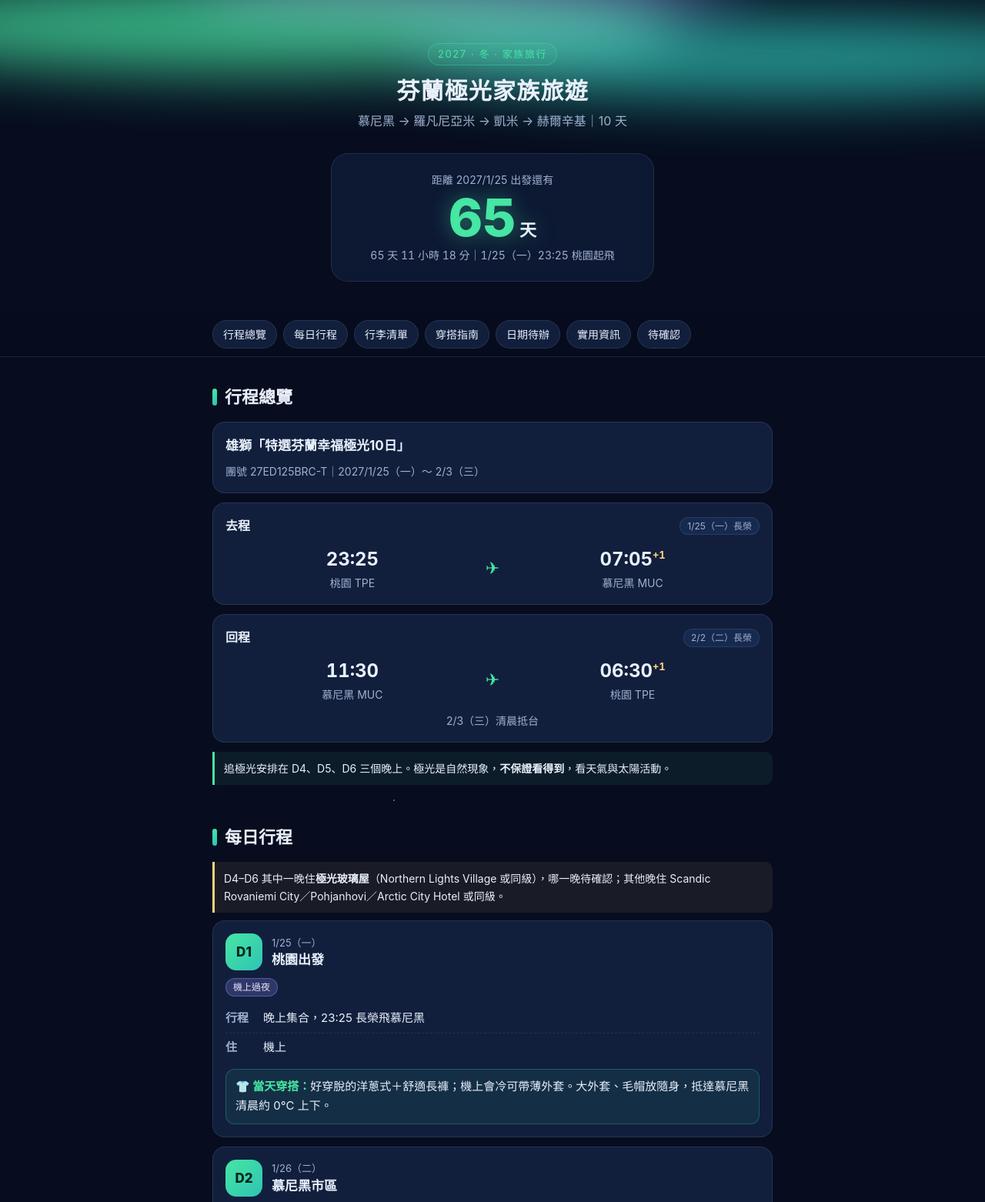
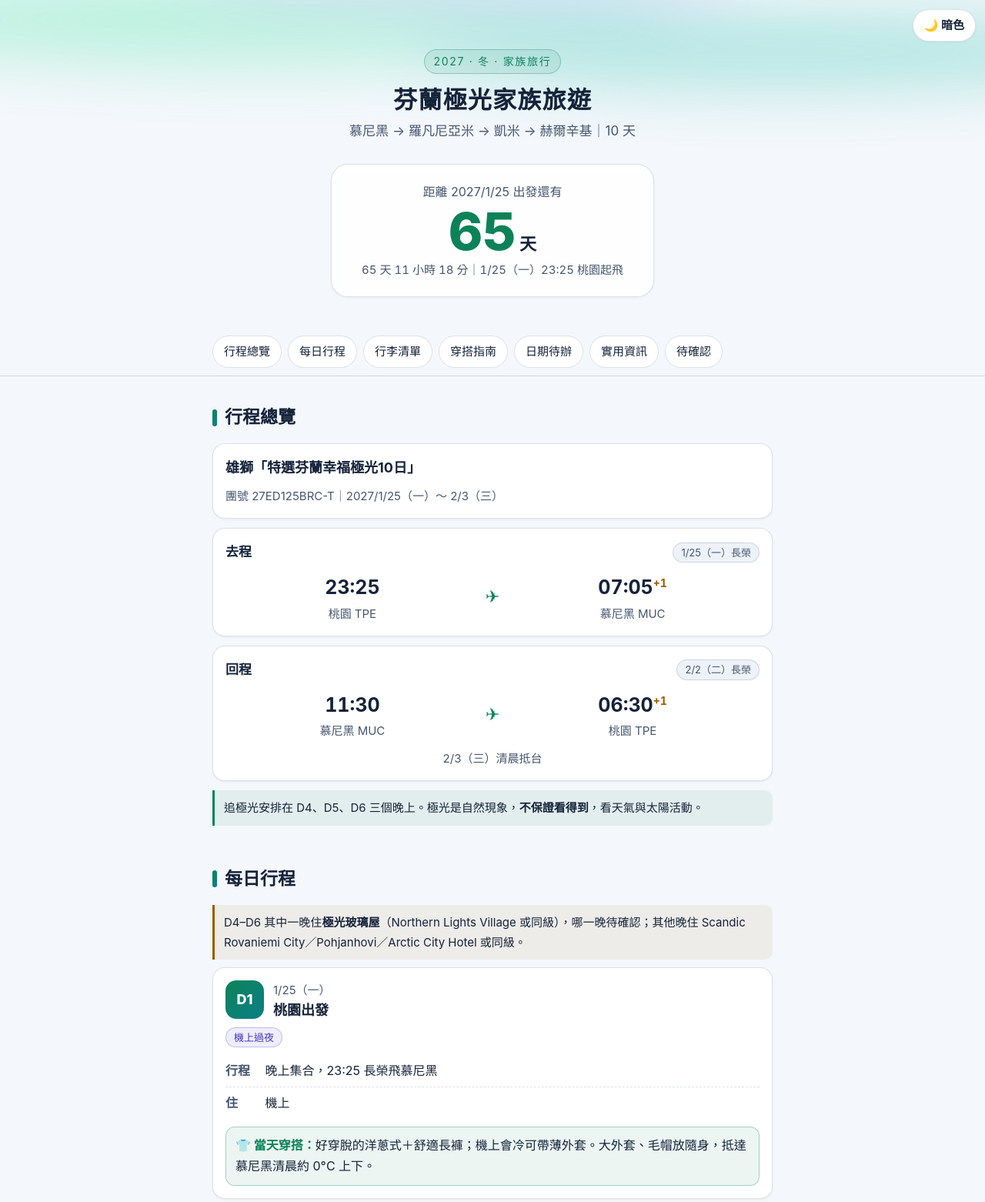
Before and after one commit to 335588yyyti/finlandtrip, a plain HTML site: page index.html in a window 1280 px wide. Shown: the top 1562 px of the page at 77% size. Drawn offline with Linux system fonts and the light colour scheme.

Commit message:
Switch to light theme by default with larger text and a light/dark toggle
Co-Authored-By: Claude Opus 5.5 <noreply@anthropic.com>
Claude-Session: https://claude.ai/code/session_0158LfrU9qozfoHoDA2eERiL

```diff
--- a/index.html
+++ b/index.html
@@ -3,153 +3,190 @@
 <head>
 <meta charset="utf-8">
 <meta name="viewport" content="width=device-width, initial-scale=1, viewport-fit=cover">
-<meta name="theme-color" content="#070d1f">
+<meta name="theme-color" content="#f4f7fb">
 <meta name="robots" content="noindex, nofollow">
 <title>芬蘭極光家族旅遊</title>
 <style>
+/* ---------- 亮色（預設） ---------- */
 :root{
-  --bg:#070d1f; --bg2:#0d1833; --card:#111f3d; --card2:#162a4f;
-  --line:rgba(255,255,255,.09); --text:#e9f0fb; --muted:#9fb1cf;
+  --bg:#f4f7fb; --card:#ffffff; --card2:#edf2f8;
+  --line:rgba(20,40,70,.14); --text:#15233a; --muted:#46566f;
+  --green:#0d8259; --teal:#0b7f86; --violet:#5a4cd0; --warn:#9a5a00; --red:#c0262b;
+  --on-accent:#ffffff;
+  --g-soft:rgba(13,130,89,.08); --g-soft2:rgba(13,130,89,.13); --g-bd:rgba(13,130,89,.32);
+  --w-soft:rgba(154,90,0,.07);
+  --v-fg:#4436b8; --v-bg:rgba(90,76,208,.1); --v-bd:rgba(90,76,208,.3);
+  --carry-fg:#0a6646; --check-fg:#7a4700; --check-bg:rgba(154,90,0,.08); --check-bd:rgba(154,90,0,.3);
+  --nav-bg:rgba(244,247,251,.93); --count-bg:rgba(255,255,255,.88);
+  --glow:none; --stars:none;
+  --aurora-op:.32; --aurora-blend:normal;
+  --shadow:0 1px 3px rgba(20,40,70,.06);
+  --radius:16px;
+  color-scheme:light;
+}
+/* ---------- 暗色（星空） ---------- */
+:root[data-theme="dark"]{
+  --bg:#070d1f; --card:#111f3d; --card2:#162a4f;
+  --line:rgba(255,255,255,.1); --text:#e9f0fb; --muted:#b0c0da;
   --green:#46e6a3; --teal:#2fc3b4; --violet:#9a8cff; --warn:#ffd27a; --red:#ff8a8a;
-  --radius:16px;
-}
-*{box-sizing:border-box}
-html{scroll-behavior:smooth;-webkit-text-size-adjust:100%}
-body{
-  margin:0;background:var(--bg);color:var(--text);
-  font:16px/1.65 -apple-system,BlinkMacSystemFont,"PingFang TC","Noto Sans TC","Microsoft JhengHei",sans-serif;
-  background-image:
+  --on-accent:#05261a;
+  --g-soft:rgba(70,230,163,.08); --g-soft2:rgba(70,230,163,.15); --g-bd:rgba(70,230,163,.35);
+  --w-soft:rgba(255,210,122,.07);
+  --v-fg:#e8e4ff; --v-bg:rgba(154,140,255,.22); --v-bd:rgba(154,140,255,.4);
+  --carry-fg:#bff5dc; --check-fg:#ffe2a8; --check-bg:rgba(255,210,122,.12); --check-bd:rgba(255,210,122,.35);
+  --nav-bg:rgba(7,13,31,.88); --count-bg:rgba(17,31,61,.7);
+  --glow:0 0 28px rgba(70,230,163,.45);
+  --stars:
     radial-gradient(1px 1px at 12% 18%,#fff8 50%,transparent 51%),
     radial-gradient(1px 1px at 72% 9%,#fff6 50%,transparent 51%),
     radial-gradient(1.5px 1.5px at 40% 30%,#fff5 50%,transparent 51%),
     radial-gradient(1px 1px at 88% 40%,#fff6 50%,transparent 51%),
     radial-gradient(1px 1px at 25% 60%,#fff4 50%,transparent 51%),
     radial-gradient(1px 1px at 60% 75%,#fff4 50%,transparent 51%);
+  --aurora-op:.75; --aurora-blend:screen;
+  --shadow:none;
+  color-scheme:dark;
+}
+*{box-sizing:border-box}
+html{scroll-behavior:smooth;-webkit-text-size-adjust:100%}
+body{
+  margin:0;background-color:var(--bg);color:var(--text);
+  font:17px/1.7 -apple-system,BlinkMacSystemFont,"PingFang TC","Noto Sans TC","Microsoft JhengHei",sans-serif;
+  background-image:var(--stars);
   background-attachment:fixed;
 }
 a{color:var(--green)}
 .wrap{max-width:760px;margin:0 auto;padding:0 16px}
 
+/* ---------- Theme toggle ---------- */
+.theme-btn{position:absolute;top:12px;right:12px;z-index:2;font:inherit;font-size:15px;font-weight:600;color:var(--text);background:var(--card);border:1px solid var(--line);box-shadow:var(--shadow);padding:7px 14px;border-radius:99px;cursor:pointer;min-height:40px}
+.theme-btn:focus-visible{outline:2px solid var(--violet);outline-offset:2px}
+
 /* ---------- Hero ---------- */
-.hero{position:relative;overflow:hidden;padding:56px 0 40px;text-align:center}
-.aurora{position:absolute;inset:-40% -20% auto -20%;height:340px;pointer-events:none;filter:blur(38px);opacity:.75}
-.aurora span{position:absolute;border-radius:50%;mix-blend-mode:screen;animation:drift 14s ease-in-out infinite alternate}
-.aurora span:nth-child(1){left:5%;top:40%;width:60%;height:120px;background:var(--green)}
-.aurora span:nth-child(2){left:40%;top:55%;width:55%;height:100px;background:var(--teal);animation-delay:-5s}
-.aurora span:nth-child(3){left:25%;top:30%;width:40%;height:80px;background:var(--violet);opacity:.6;animation-delay:-9s}
+.hero{position:relative;overflow:hidden;padding:64px 0 40px;text-align:center}
+.aurora{position:absolute;inset:-40% -20% auto -20%;height:340px;pointer-events:none;filter:blur(38px);opacity:var(--aurora-op)}
+.aurora span{position:absolute;border-radius:50%;mix-blend-mode:var(--aurora-blend);animation:drift 14s ease-in-out infinite alternate}
+.aurora span:nth-child(1){left:5%;top:40%;width:60%;height:120px;background:#46e6a3}
+.aurora span:nth-child(2){left:40%;top:55%;width:55%;height:100px;background:#2fc3b4;animation-delay:-5s}
+.aurora span:nth-child(3){left:25%;top:30%;width:40%;height:80px;background:#9a8cff;opacity:.6;animation-delay:-9s}
 @keyframes drift{from{transform:translateX(-6%) skewX(-8deg)}to{transform:translateX(8%) skewX(10deg)}}
 @media (prefers-reduced-motion:reduce){.aurora span{animation:none}html{scroll-behavior:auto}}
 .hero .wrap{position:relative}
-.eyebrow{display:inline-block;font-size:13px;letter-spacing:.12em;color:var(--green);border:1px solid rgba(70,230,163,.35);padding:3px 12px;border-radius:99px;background:rgba(70,230,163,.07)}
-h1{font-size:30px;line-height:1.3;margin:14px 0 6px;letter-spacing:.04em}
+.eyebrow{display:inline-block;font-size:14px;letter-spacing:.12em;color:var(--green);border:1px solid var(--g-bd);padding:3px 12px;border-radius:99px;background:var(--g-soft)}
+h1{font-size:31px;line-height:1.3;margin:14px 0 6px;letter-spacing:.04em}
 .sub{color:var(--muted);margin:0}
-.count{margin:28px auto 0;max-width:420px;background:rgba(17,31,61,.7);border:1px solid var(--line);border-radius:22px;padding:22px 16px;backdrop-filter:blur(6px)}
-.count .label{color:var(--muted);font-size:14px}
-.count .num{font-size:68px;font-weight:800;line-height:1.1;color:var(--green);font-variant-numeric:tabular-nums;text-shadow:0 0 28px rgba(70,230,163,.45)}
+.count{margin:28px auto 0;max-width:420px;background:var(--count-bg);border:1px solid var(--line);box-shadow:var(--shadow);border-radius:22px;padding:22px 16px;backdrop-filter:blur(6px)}
+.count .label{color:var(--muted);font-size:16px}
+.count .num{font-size:68px;font-weight:800;line-height:1.1;color:var(--green);font-variant-numeric:tabular-nums;text-shadow:var(--glow)}
 .count .num small{font-size:22px;color:var(--text);font-weight:600;margin-left:4px}
-.count .detail{font-size:14px;color:var(--muted);font-variant-numeric:tabular-nums}
+.count .detail{font-size:15px;color:var(--muted);font-variant-numeric:tabular-nums}
 
 /* ---------- Nav ---------- */
-nav{position:sticky;top:0;z-index:10;background:rgba(7,13,31,.88);backdrop-filter:blur(10px);border-bottom:1px solid var(--line)}
+nav{position:sticky;top:0;z-index:10;background:var(--nav-bg);backdrop-filter:blur(10px);border-bottom:1px solid var(--line)}
 nav .wrap{display:flex;gap:8px;overflow-x:auto;padding-top:10px;padding-bottom:10px;scrollbar-width:none}
 nav .wrap::-webkit-scrollbar{display:none}
-nav a{flex:0 0 auto;text-decoration:none;color:var(--text);font-size:14px;padding:6px 13px;border-radius:99px;background:var(--card);border:1px solid var(--line)}
+nav a{flex:0 0 auto;text-decoration:none;color:var(--text);font-size:15px;padding:7px 14px;border-radius:99px;background:var(--card);border:1px solid var(--line)}
 nav a:active{background:var(--card2)}
 
 /* ---------- Sections ---------- */
-section{padding:34px 0 6px;scroll-margin-top:56px}
-h2{font-size:22px;margin:0 0 14px;display:flex;align-items:center;gap:10px}
+section{padding:34px 0 6px;scroll-margin-top:60px}
+h2{font-size:23px;margin:0 0 14px;display:flex;align-items:center;gap:10px}
 h2::before{content:"";width:6px;height:22px;border-radius:3px;background:linear-gradient(var(--green),var(--teal))}
-h3{font-size:17px;margin:0 0 8px}
-.card{background:var(--card);border:1px solid var(--line);border-radius:var(--radius);padding:16px;margin-bottom:12px}
+h3{font-size:18px;margin:0 0 8px}
+.card{background:var(--card);border:1px solid var(--line);box-shadow:var(--shadow);border-radius:var(--radius);padding:16px;margin-bottom:12px}
 .muted{color:var(--muted)}
-.small{font-size:14px}
-.note{border-left:3px solid var(--warn);background:rgba(255,210,122,.07);padding:10px 12px;border-radius:0 10px 10px 0;font-size:14px;margin:10px 0}
-.note.green{border-color:var(--green);background:rgba(70,230,163,.07)}
+.small{font-size:15px}
+.note{border-left:3px solid var(--warn);background:var(--w-soft);padding:10px 12px;border-radius:0 10px 10px 0;font-size:15px;margin:10px 0}
+.note.green{border-color:var(--green);background:var(--g-soft)}
 
 /* flights */
 .flight{display:grid;grid-template-columns:1fr auto 1fr;align-items:center;gap:8px;text-align:center}
-.flight .t{font-size:24px;font-weight:700;font-variant-numeric:tabular-nums}
-.flight .c{font-size:14px;color:var(--muted)}
+.flight .t{font-size:25px;font-weight:700;font-variant-numeric:tabular-nums}
+.flight .c{font-size:15px;color:var(--muted)}
 .flight .arrow{color:var(--green);font-size:22px}
-.plus{font-size:13px;color:var(--warn);vertical-align:super}
-.tag{display:inline-block;font-size:12px;padding:1px 9px;border-radius:99px;background:var(--card2);border:1px solid var(--line);color:var(--muted);white-space:nowrap}
-.tag.g{color:var(--bg);background:var(--green);border-color:transparent;font-weight:700}
-.tag.v{color:#e8e4ff;background:rgba(154,140,255,.22);border-color:rgba(154,140,255,.4)}
-.tag.carry{color:#bff5dc;background:rgba(70,230,163,.14);border-color:rgba(70,230,163,.35)}
-.tag.check{color:#ffe2a8;background:rgba(255,210,122,.12);border-color:rgba(255,210,122,.35)}
+.plus{font-size:14px;color:var(--warn);vertical-align:super}
+.tag{display:inline-block;font-size:13px;padding:1px 10px;border-radius:99px;background:var(--card2);border:1px solid var(--line);color:var(--muted);white-space:nowrap}
+.tag.g{color:var(--on-accent);background:var(--green);border-color:transparent;font-weight:700}
+.tag.v{color:var(--v-fg);background:var(--v-bg);border-color:var(--v-bd)}
+.tag.carry{color:var(--carry-fg);background:var(--g-soft2);border-color:var(--g-bd)}
+.tag.check{color:var(--check-fg);background:var(--check-bg);border-color:var(--check-bd)}
 
 /* day cards */
 .day{position:relative}
-.day.today{border-color:var(--green);box-shadow:0 0 0 1px var(--green),0 0 24px rgba(70,230,163,.2)}
+.day.today{border-color:var(--green);box-shadow:0 0 0 1px var(--green),0 0 24px var(--g-soft2)}
 .dhead{display:flex;align-items:center;gap:12px;margin-bottom:10px}
-.dnum{flex:0 0 auto;width:48px;height:48px;border-radius:14px;display:grid;place-items:center;font-weight:800;background:linear-gradient(135deg,var(--green),var(--teal));color:#05261a;font-size:17px}
+.dnum{flex:0 0 auto;width:50px;height:50px;border-radius:14px;display:grid;place-items:center;font-weight:800;background:linear-gradient(135deg,var(--green),var(--teal));color:var(--on-accent);font-size:18px}
 .dtitle{flex:1;min-width:0}
-.dtitle .date{font-size:13px;color:var(--muted)}
-.dtitle .name{font-weight:700;font-size:17px;line-height:1.4}
+.dtitle .date{font-size:15px;color:var(--muted)}
+.dtitle .name{font-weight:700;font-size:18px;line-height:1.4}
 .tags{display:flex;flex-wrap:wrap;gap:6px;margin:0 0 10px}
-.rows{margin:0;padding:0;list-style:none;font-size:15px}
-.rows li{display:flex;gap:10px;padding:6px 0;border-top:1px dashed var(--line)}
+.rows{margin:0;padding:0;list-style:none;font-size:16px}
+.rows li{display:flex;gap:10px;padding:7px 0;border-top:1px dashed var(--line)}
 .rows li:first-child{border-top:0}
 .rows b{flex:0 0 2.6em;color:var(--muted);font-weight:600}
-.outfit{margin-top:10px;background:rgba(70,230,163,.08);border:1px solid rgba(70,230,163,.25);border-radius:12px;padding:10px 12px;font-size:15px}
+.outfit{margin-top:10px;background:var(--g-soft);border:1px solid var(--g-bd);border-radius:12px;padding:10px 12px;font-size:16px}
 .outfit strong{color:var(--green)}
 
 /* checklist */
 .tabs{display:flex;gap:6px;overflow-x:auto;padding-bottom:4px;margin-bottom:12px;scrollbar-width:none}
 .tabs::-webkit-scrollbar{display:none}
-.tabs button{flex:0 0 auto;font:inherit;font-size:15px;color:var(--text);background:var(--card);border:1px solid var(--line);padding:7px 14px;border-radius:12px;cursor:pointer}
-.tabs button[aria-selected="true"]{background:var(--green);color:#05261a;font-weight:700;border-color:transparent}
-.tabs button .cnt{font-size:12px;opacity:.75;margin-left:4px}
-.progress{height:8px;background:var(--card2);border-radius:99px;overflow:hidden;margin:6px 0 4px}
+.tabs button{flex:0 0 auto;font:inherit;font-size:16px;color:var(--text);background:var(--card);border:1px solid var(--line);padding:8px 15px;border-radius:12px;cursor:pointer}
+.tabs button[aria-selected="true"]{background:var(--green);color:var(--on-accent);font-weight:700;border-color:transparent}
+.tabs button .cnt{font-size:13px;opacity:.8;margin-left:4px}
+.progress{height:9px;background:var(--card2);border-radius:99px;overflow:hidden;margin:6px 0 4px}
 .progress i{display:block;height:100%;width:0;background:linear-gradient(90deg,var(--teal),var(--green));transition:width .3s}
 .plist{list-style:none;margin:0;padding:0}
 .plist li{border-top:1px solid var(--line)}
 .plist li:first-child{border-top:0}
-.plist label{display:flex;align-items:flex-start;gap:12px;padding:11px 2px;cursor:pointer}
-.plist input{appearance:none;-webkit-appearance:none;flex:0 0 auto;width:24px;height:24px;margin:1px 0 0;border:2px solid var(--muted);border-radius:7px;display:grid;place-items:center;cursor:pointer;background:transparent}
+.plist label{display:flex;align-items:flex-start;gap:12px;padding:12px 2px;cursor:pointer}
+.plist input{appearance:none;-webkit-appearance:none;flex:0 0 auto;width:26px;height:26px;margin:1px 0 0;border:2px solid var(--muted);border-radius:7px;display:grid;place-items:center;cursor:pointer;background:transparent}
 .plist input:checked{background:var(--green);border-color:var(--green)}
-.plist input:checked::after{content:"";width:6px;height:11px;border:solid #05261a;border-width:0 3px 3px 0;transform:rotate(45deg) translate(-1px,-1px)}
+.plist input:checked::after{content:"";width:7px;height:12px;border:solid var(--on-accent);border-width:0 3px 3px 0;transform:rotate(45deg) translate(-1px,-1px)}
 .plist input:focus-visible{outline:2px solid var(--violet);outline-offset:2px}
 .plist .txt{flex:1;min-width:0}
-.plist .txt em{display:block;font-style:normal;font-size:13px;color:var(--muted)}
-.plist input:checked ~ .txt{opacity:.5;text-decoration:line-through}
+.plist .txt em{display:block;font-style:normal;font-size:15px;color:var(--muted)}
+.plist input:checked ~ .txt{opacity:.55;text-decoration:line-through}
 .ctrl{display:flex;justify-content:space-between;align-items:center;gap:8px;flex-wrap:wrap}
-.btn{font:inherit;font-size:13px;color:var(--muted);background:transparent;border:1px solid var(--line);padding:5px 12px;border-radius:10px;cursor:pointer}
+.btn{font:inherit;font-size:15px;color:var(--muted);background:transparent;border:1px solid var(--line);padding:6px 13px;border-radius:10px;cursor:pointer}
 
 /* layers */
 .layers{display:grid;gap:8px;margin:6px 0 12px}
 .layer{display:flex;gap:12px;align-items:center;padding:12px;border-radius:12px;background:var(--card2)}
-.layer .n{flex:0 0 auto;width:34px;height:34px;border-radius:50%;display:grid;place-items:center;font-weight:800;background:rgba(70,230,163,.15);color:var(--green)}
+.layer .n{flex:0 0 auto;width:36px;height:36px;border-radius:50%;display:grid;place-items:center;font-weight:800;background:var(--g-soft2);color:var(--green)}
 ul.dots{margin:0;padding-left:1.2em}
-ul.dots li{margin:4px 0}
+ul.dots li{margin:5px 0}
 
 /* timeline todo */
 .tl{list-style:none;margin:0;padding:0}
 .tl li{display:flex;gap:12px;padding:12px 0;border-top:1px solid var(--line)}
 .tl li:first-child{border-top:0}
-.tl .when{flex:0 0 auto;min-width:72px;font-weight:700;color:var(--warn)}
-.tl .left{display:block;font-size:12px;color:var(--muted);font-weight:400}
+.tl .when{flex:0 0 auto;min-width:76px;font-weight:700;color:var(--warn)}
+.tl .left{display:block;font-size:14px;color:var(--muted);font-weight:400}
 
 /* info grid */
 .grid{display:grid;grid-template-columns:1fr 1fr;gap:10px}
-.info{background:var(--card);border:1px solid var(--line);border-radius:14px;padding:12px}
-.info .k{font-size:13px;color:var(--muted)}
-.info .v{font-weight:600;line-height:1.5}
+.info{background:var(--card);border:1px solid var(--line);box-shadow:var(--shadow);border-radius:14px;padding:12px}
+.info .k{font-size:15px;color:var(--muted)}
+.info .v{font-weight:600;line-height:1.55}
 .info.wide{grid-column:1/-1}
 @media (max-width:380px){.grid{grid-template-columns:1fr}.count .num{font-size:58px}}
 
-footer{padding:36px 0 48px;text-align:center;color:var(--muted);font-size:13px}
+footer{padding:36px 0 48px;text-align:center;color:var(--muted);font-size:15px}
 </style>
+<script>
+/* 在畫面出現前套用上次選的亮／暗設定，避免閃一下 */
+(function(){try{if(localStorage.getItem("fa27:theme")==="dark"){document.documentElement.setAttribute("data-theme","dark");}}catch(e){}})();
+</script>
 </head>
 <body>
 
 <header class="hero">
+  <button class="theme-btn" type="button" id="themeBtn" aria-label="切換亮色／暗色">🌙 暗色</button>
   <div class="aurora" aria-hidden="true"><span></span><span></span><span></span></div>
   <div class="wrap">
     <span class="eyebrow">2027 · 冬 · 家族旅行</span>
     <h1>芬蘭極光家族旅遊</h1>
-    <p class="sub">慕尼黑 → 羅凡尼亞米 → 凱米 → 赫爾辛基｜10 天</p>
+    <p class="sub">慕尼黑 → 羅凡尼亞米 → 凱米 → 赫爾辛基｜<span style="white-space:nowrap">10 天</span></p>
     <div class="count" id="countdown" aria-live="polite">
       <div class="label" id="cdLabel">距離 2027/1/25 出發還有</div>
       <div class="num" id="cdNum">–<small>天</small></div>
@@ -288,7 +325,7 @@ footer{padding:36px 0 48px;text-align:center;color:var(--muted);font-size:13px}
 </main>
 
 <footer>
-  打勾紀錄只存在這支手機／這台電腦的瀏覽器裡<br>
+  打勾紀錄和亮暗設定只存在這支手機／這台電腦的瀏覽器裡<br>
   祝全家旅途平安、看到滿天極光 🌌
 </footer>
 
@@ -310,6 +347,23 @@ footer{padding:36px 0 48px;text-align:center;color:var(--muted);font-size:13px}
     if (html != null) e.innerHTML = html;
     return e;
   }
+
+  /* ---------- 亮／暗切換 ---------- */
+  var root = document.documentElement;
+  var themeBtn = document.getElementById("themeBtn");
+  var themeMeta = document.querySelector('meta[name="theme-color"]');
+  function applyTheme(t){
+    if (t === "dark") root.setAttribute("data-theme", "dark"); else root.removeAttribute("data-theme");
+    themeBtn.textContent = t === "dark" ? "☀️ 亮色" : "🌙 暗色";
+    themeBtn.setAttribute("aria-label", t === "dark" ? "切換成亮色" : "切換成暗色");
+    if (themeMeta) themeMeta.setAttribute("content", t === "dark" ? "#070d1f" : "#f4f7fb");
+  }
+  applyTheme(store.get("theme") === "dark" ? "dark" : "light");
+  themeBtn.addEventListener("click", function(){
+    var next = root.getAttribute("data-theme") === "dark" ? "light" : "dark";
+    if (next === "dark") store.set("theme", "dark"); else store.del("theme");
+    applyTheme(next);
+  });
 
   /* ---------- 1. 倒數 ---------- */
   var DEPART = new Date("2027-01-25T23:25:00+08:00").getTime();
```
